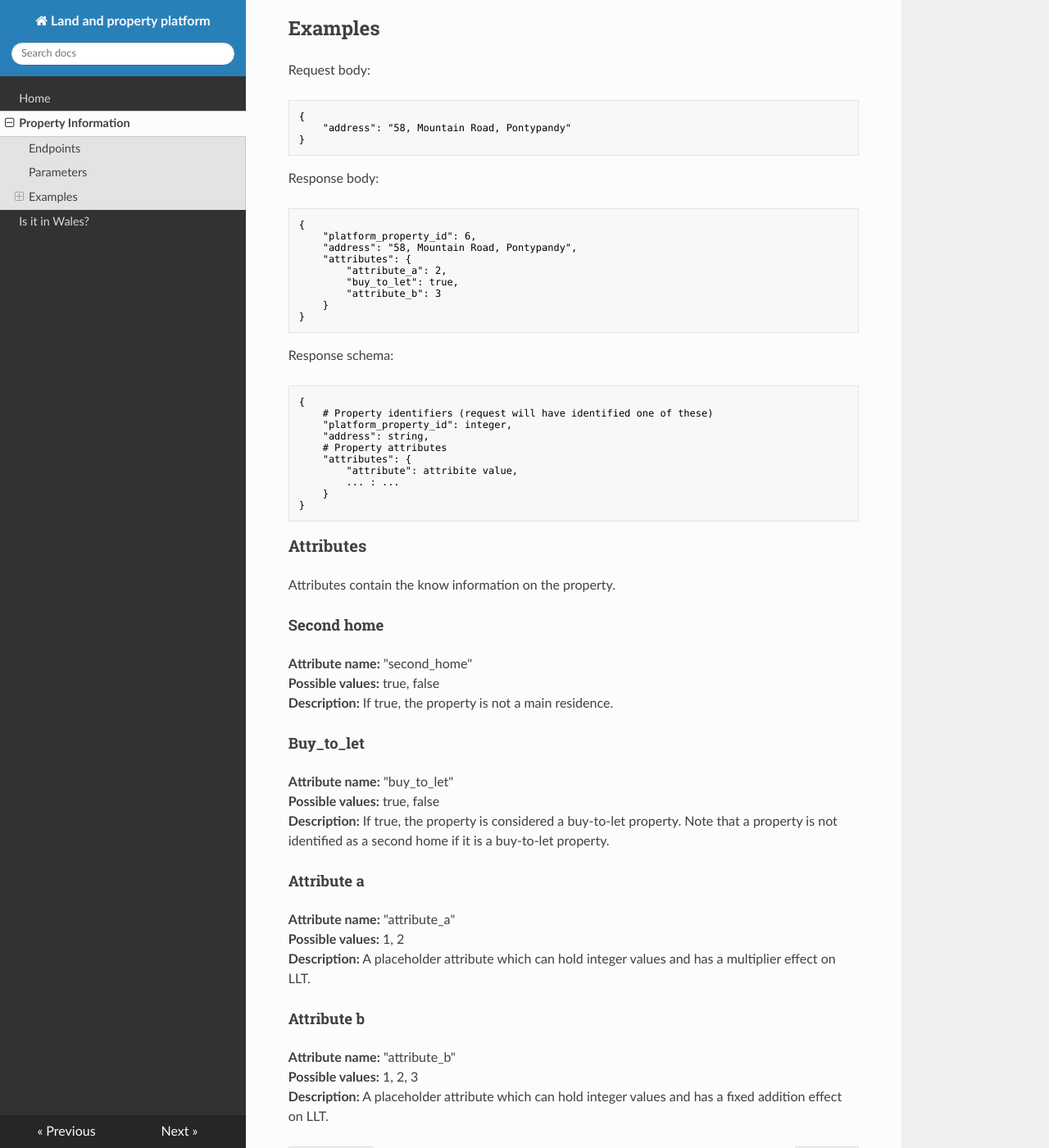
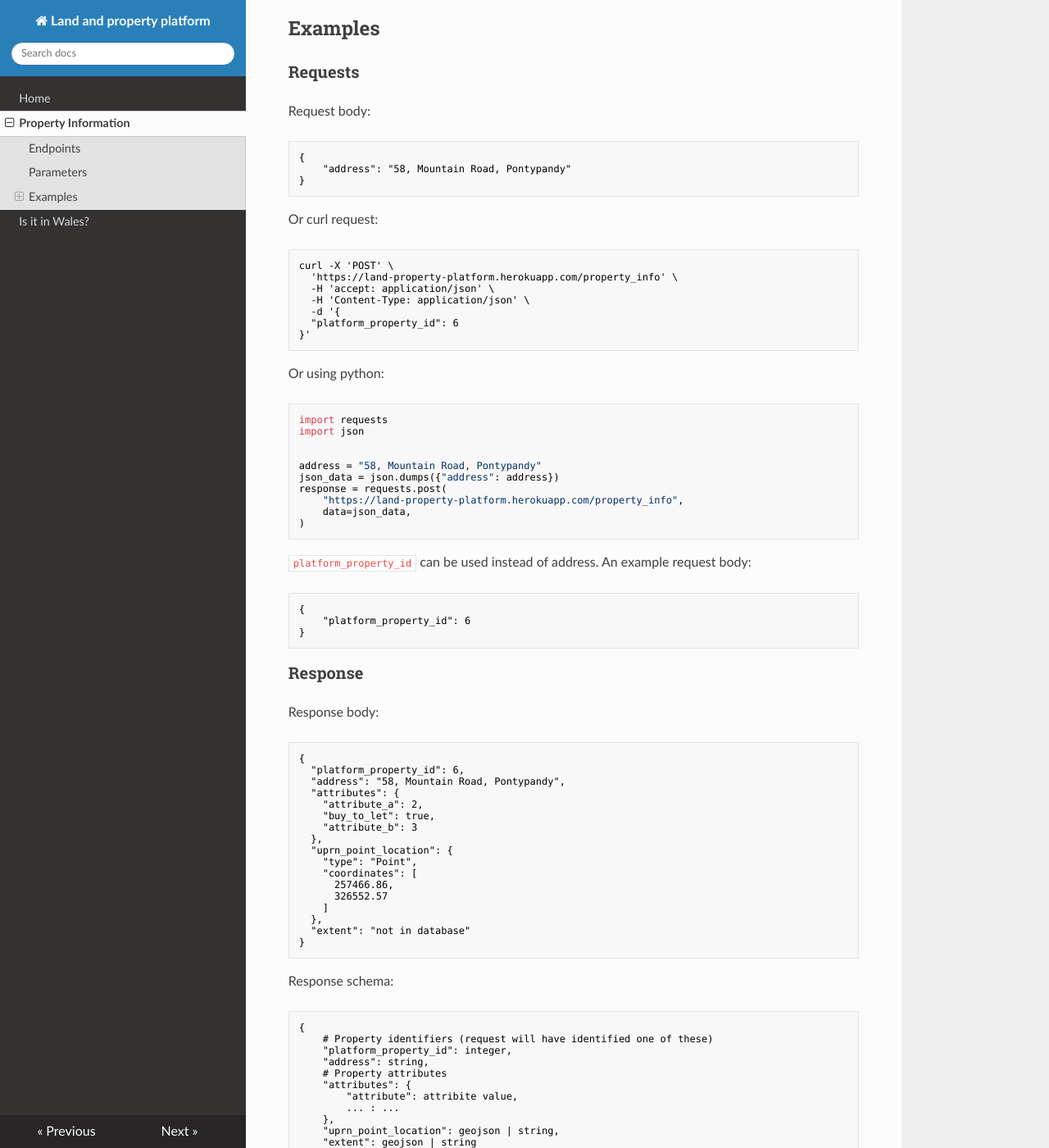
Before and after one commit to welsh-revenue-authority/property_platform_app, an MkDocs documentation site: the page built from docs/property_info.md, in a window 1280 px wide and 1400 px high, scrolled down 495 px. Shown: the whole window at 82% size. Built offline with MkDocs 1.6.1, drawn with Linux system fonts in a browser that asks for light colours; nearby versions of some CDN libraries; some of the changed text lies outside the part shown.

Commit message:
added geospatial data to property_info API

````diff
--- a/docs/property_info.md
+++ b/docs/property_info.md
@@ -17,24 +17,69 @@ __platform_property_id:__ (integer) The platform_property_id
 __address:__ (string) The address of the property as found in the database,
 
 ## Examples
+
+### Requests
+
 Request body:
-
 ```console
 {
     "address": "58, Mountain Road, Pontypandy"
 }
 ```
 
+Or curl request:
+```console
+curl -X 'POST' \
+  'https://land-property-platform.herokuapp.com/property_info' \
+  -H 'accept: application/json' \
+  -H 'Content-Type: application/json' \
+  -d '{
+  "platform_property_id": 6
+}'
+```
+
+Or using python:
+```python
+import requests
+import json
+
+
+address = "58, Mountain Road, Pontypandy"
+json_data = json.dumps({"address": address})
+response = requests.post(
+    "https://land-property-platform.herokuapp.com/property_info",
+    data=json_data,
+)
+```
+
+`platform_property_id` can be used instead of address. An example request body:
+```console
+{
+    "platform_property_id": 6
+}
+```
+
+
+### Response
+
 Response body:
 ```console
 {
-    "platform_property_id": 6,
-    "address": "58, Mountain Road, Pontypandy",
-    "attributes": {
-        "attribute_a": 2,
-        "buy_to_let": true,
-        "attribute_b": 3
-    }
+  "platform_property_id": 6,
+  "address": "58, Mountain Road, Pontypandy",
+  "attributes": {
+    "attribute_a": 2,
+    "buy_to_let": true,
+    "attribute_b": 3
+  },
+  "uprn_point_location": {
+    "type": "Point",
+    "coordinates": [
+      257466.86,
+      326552.57
+    ]
+  },
+  "extent": "not in database"
 }
 ```
 
@@ -49,7 +94,9 @@ Response schema:
     "attributes": {
         "attribute": attribite value,
         ... : ...
-    }
+    },
+    "uprn_point_location": geojson | string,
+    "extent": geojson | string
 }
 ```
 
````
Also changed, not shown: 1 other file.
